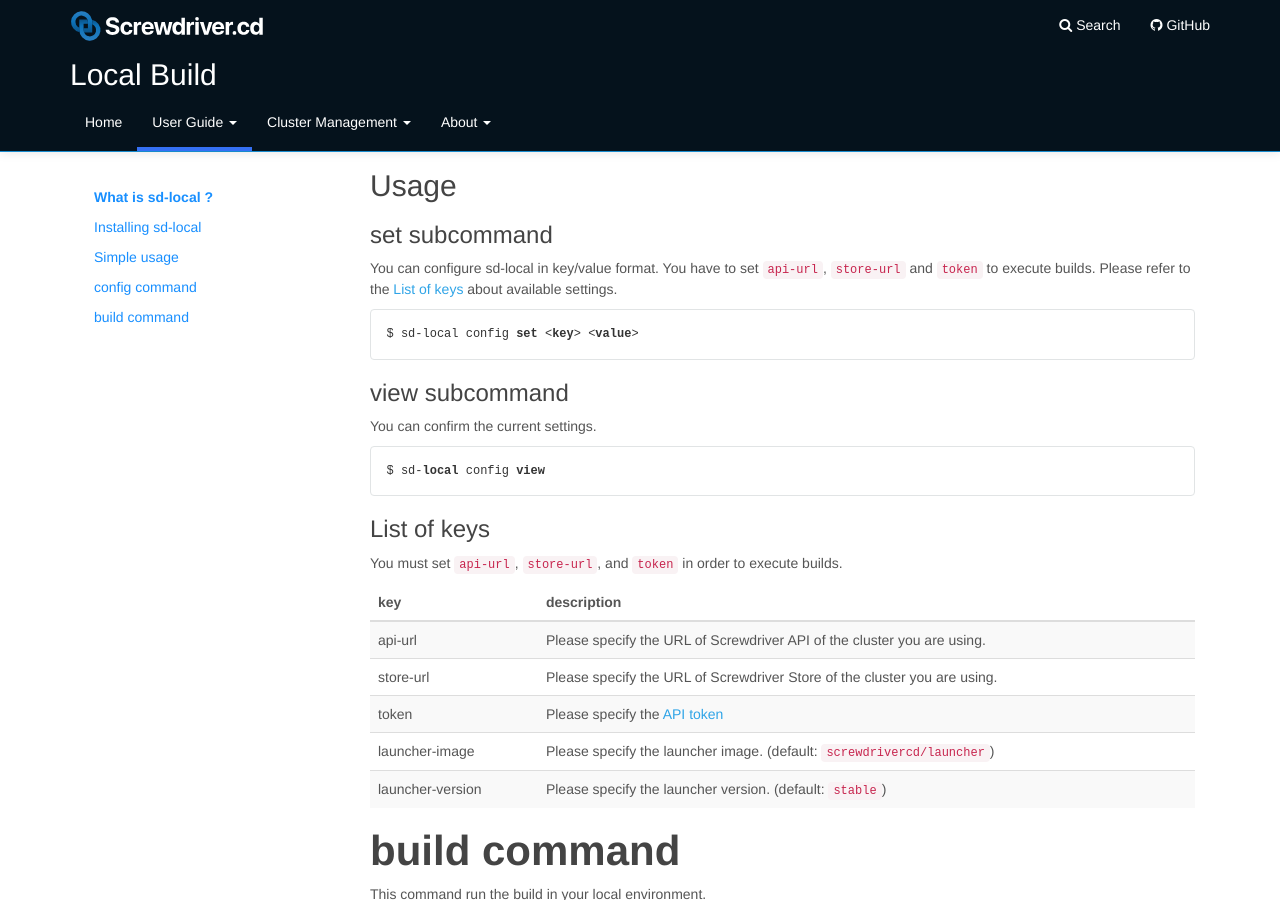
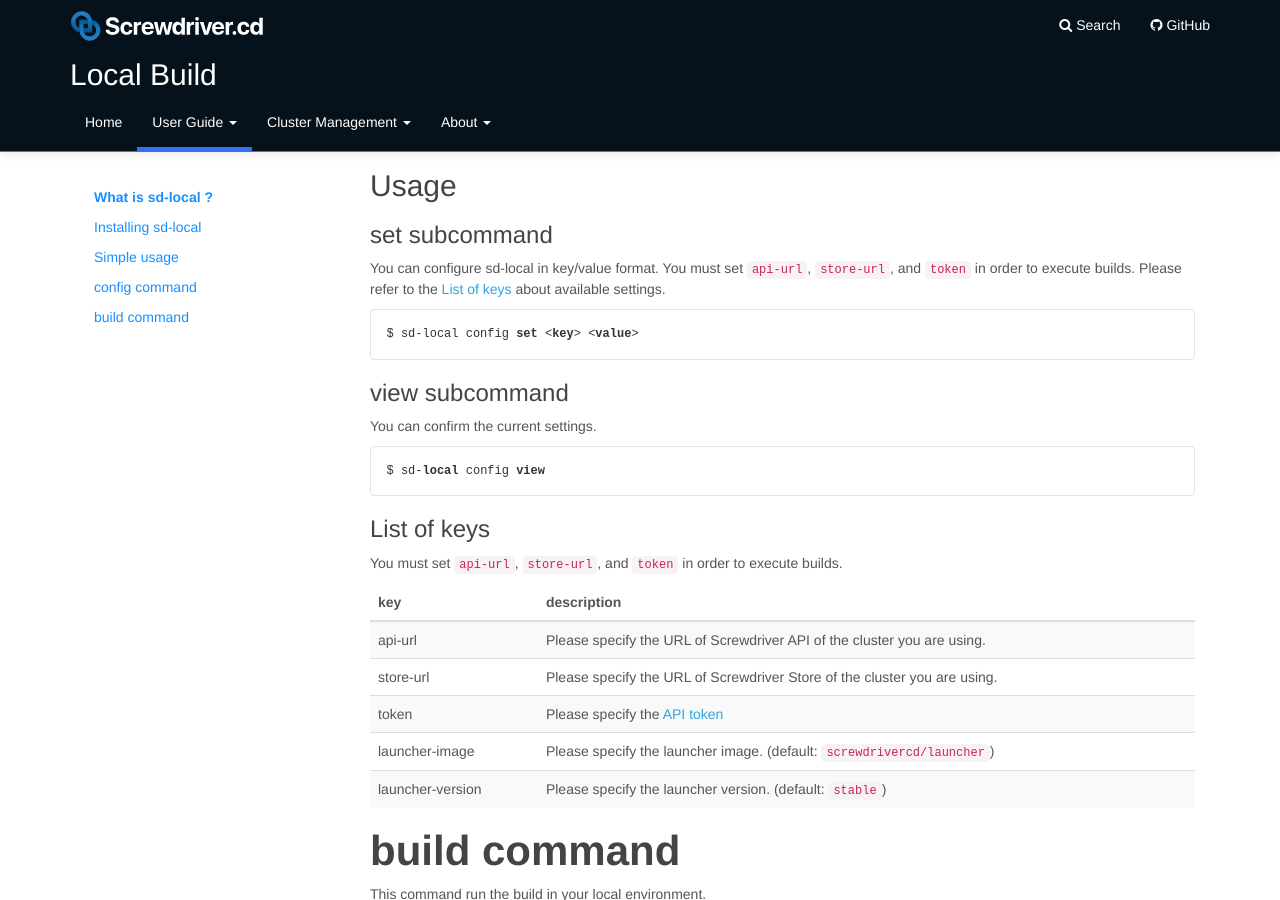
Before and after one commit to screwdriver-cd/guide, a Jekyll site: the page built from docs/user-guide/local.md, in a window 1280 px wide and 900 px high, scrolled down 1780 px. Built offline with Jekyll 4.4.1, drawn with Linux system fonts in a browser that asks for light colours.

Commit message:
Update docs/user-guide/local.md
Co-Authored-By: Tiffany K <tiffanykyi@gmail.com>

````diff
--- a/docs/user-guide/local.md
+++ b/docs/user-guide/local.md
@@ -109,7 +109,7 @@ Your settings are stored in `~/.sdlocal/config`.
 
 
 ### set subcommand
-You can configure sd-local in key/value format. You have to set `api-url`, `store-url` and `token` to execute builds.
+You can configure sd-local in key/value format. You must set `api-url`, `store-url`, and `token` in order to execute builds.
 Please refer to the [List of keys](#list-of-keys) about available settings.
 ```bash
 $ sd-local config set <key> <value>
````
